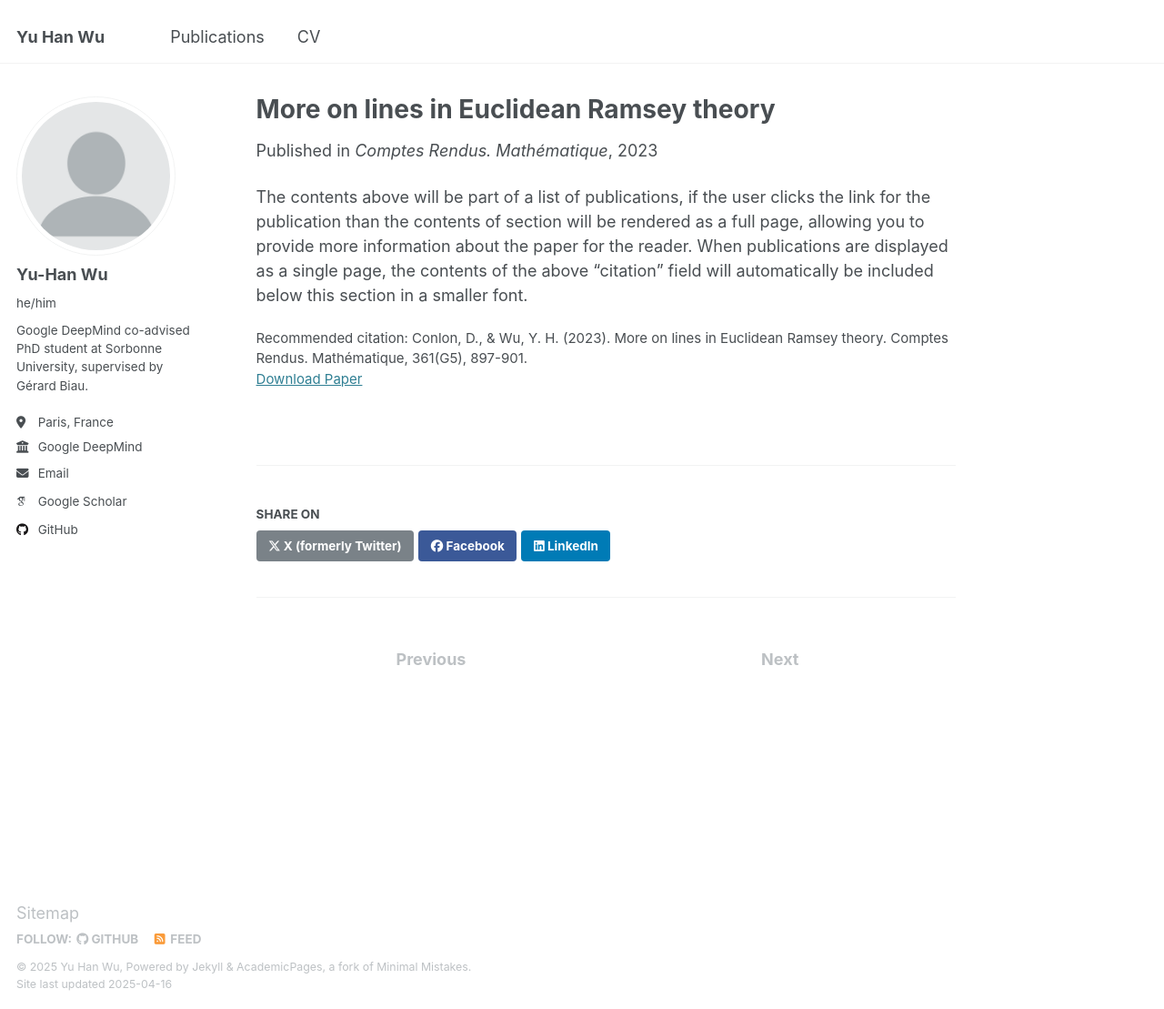
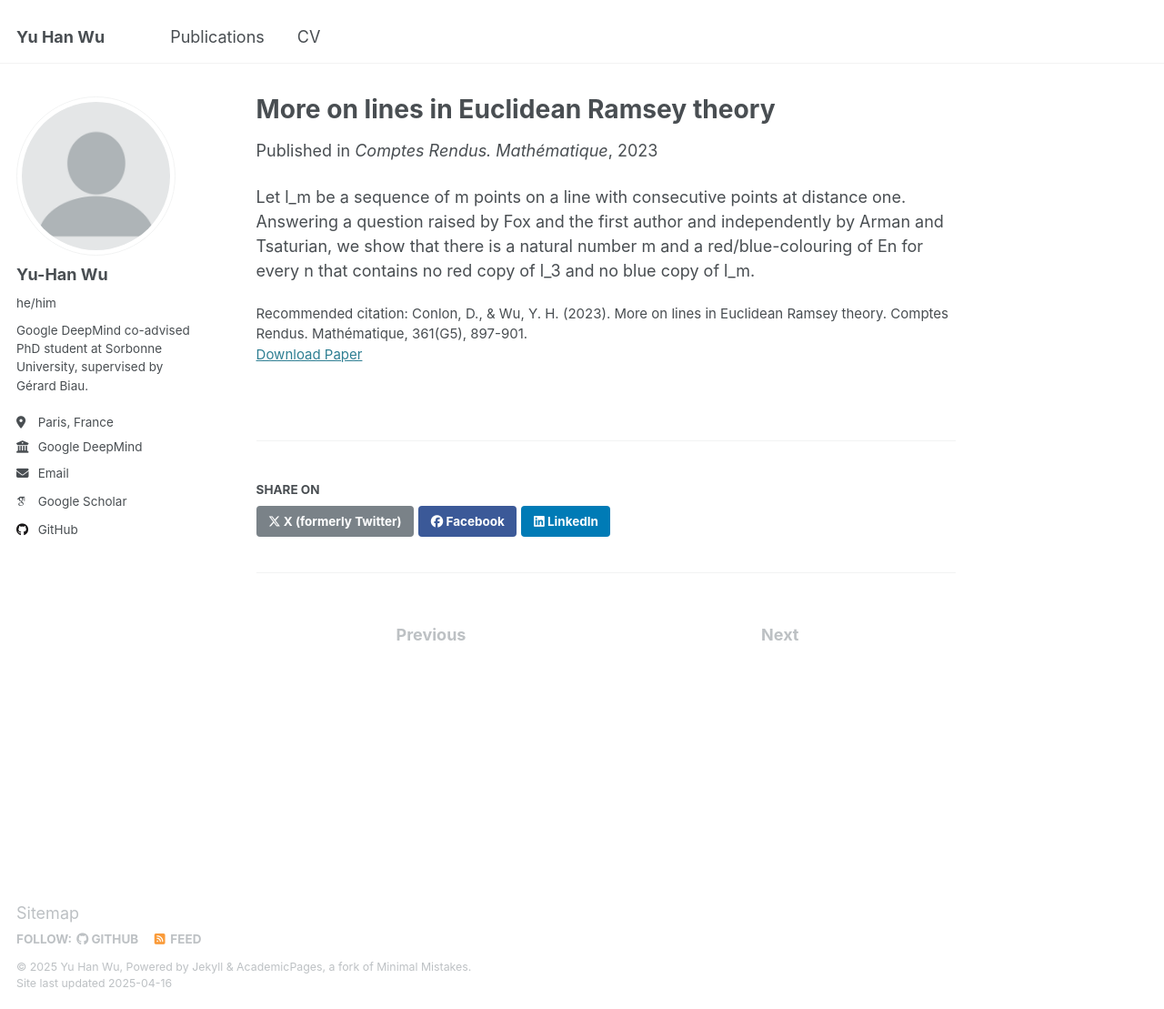
Before and after one commit to pojoowu/pojoowu.github.io, a Jekyll site: the page built from _publications/more-on-lines.md, in a window 1280 px wide and 1109 px high. Shown: the whole window at 91% size. Built offline with Jekyll 4.4.1, drawn with Linux system fonts in a browser that asks for light colours; some web fonts are replaced.

Commit message:
Update more-on-lines.md

```diff
--- a/_publications/more-on-lines.md
+++ b/_publications/more-on-lines.md
@@ -3,11 +3,11 @@
 collection: publications
 category: manuscripts
 permalink: /publication/more-on-lines
-excerpt: 'Let l_m be a sequence of m points on a line with consecutive points at distance one. Answering a question raised by Fox and the first author and independently by Arman and Tsaturian, we show that there is a natural number m and a red/blue-colouring of En for every n that contains no red copy of l_3 and no blue copy of l_m.'
+excerpt: ''
 date: 2023-01-01
 venue: 'Comptes Rendus. Mathématique'
 paperurl: 'http://pojoowu.github.io/files/2208.13513v2.pdf'
 citation: 'Conlon, D., & Wu, Y. H. (2023). More on lines in Euclidean Ramsey theory. Comptes Rendus. Mathématique, 361(G5), 897-901.'
 ---
 
-The contents above will be part of a list of publications, if the user clicks the link for the publication than the contents of section will be rendered as a full page, allowing you to provide more information about the paper for the reader. When publications are displayed as a single page, the contents of the above "citation" field will automatically be included below this section in a smaller font.
+Let l_m be a sequence of m points on a line with consecutive points at distance one. Answering a question raised by Fox and the first author and independently by Arman and Tsaturian, we show that there is a natural number m and a red/blue-colouring of En for every n that contains no red copy of l_3 and no blue copy of l_m.
```
